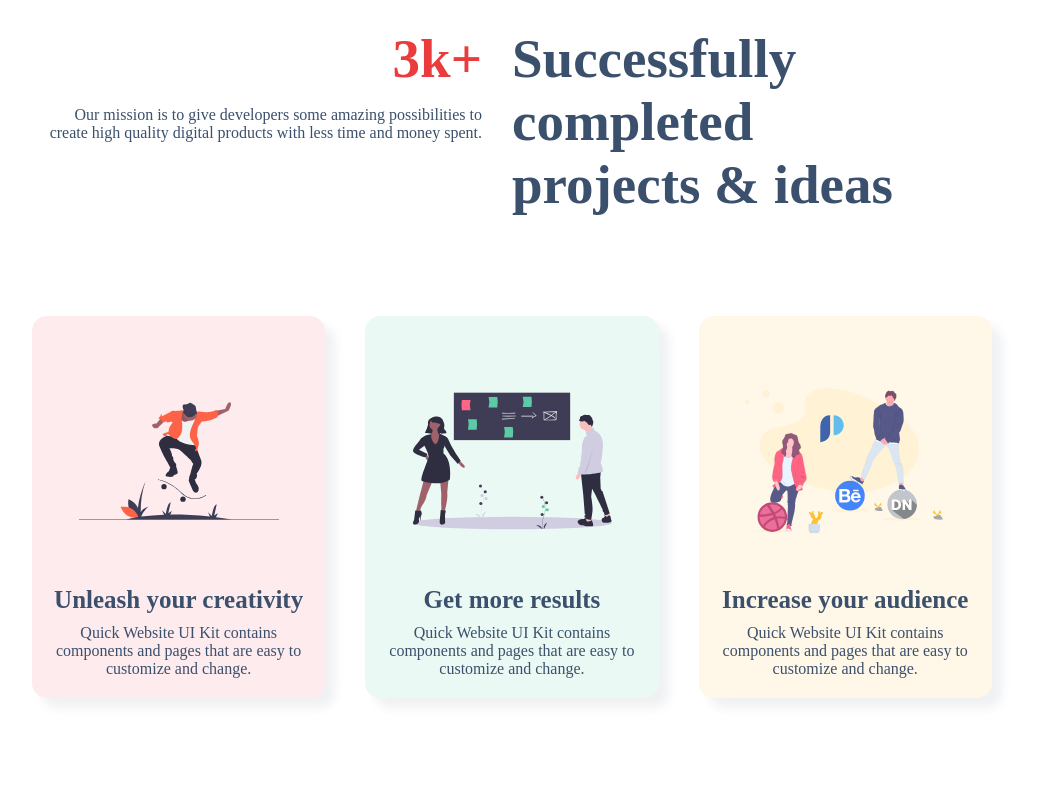
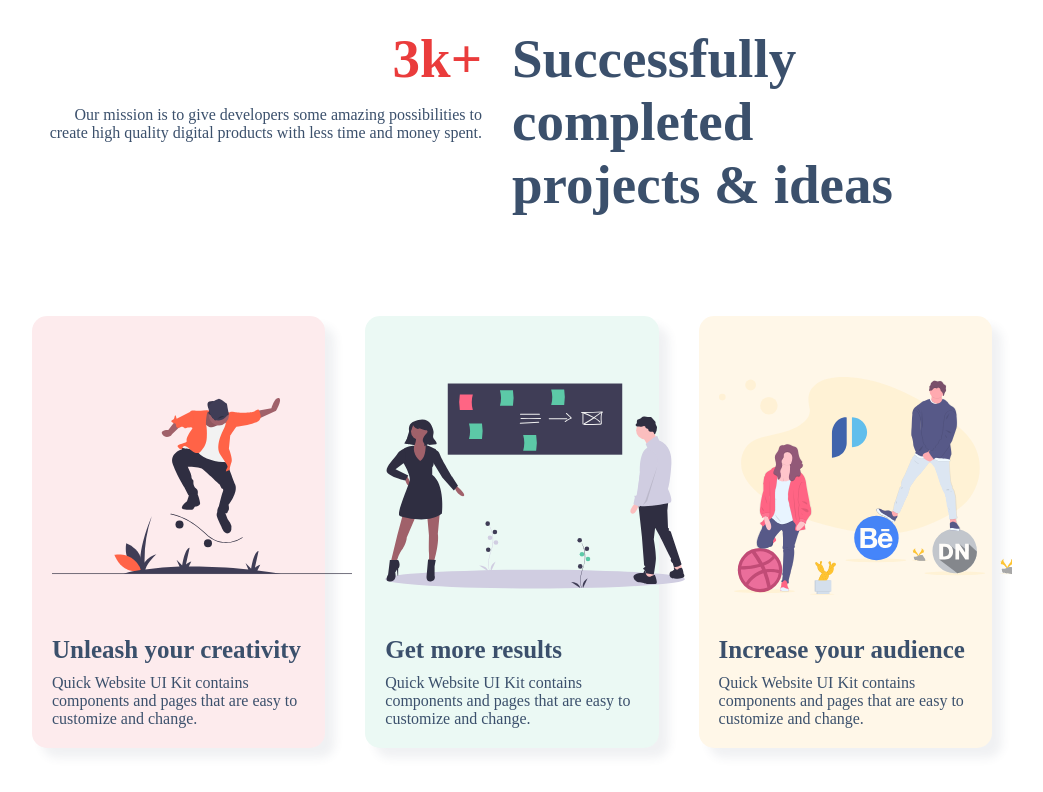
Before and after one commit to Foisal1/ssb-278-project2, a plain HTML site: page index.html in a window 1280 px wide. Shown: the part 700-1492 px from the top of the page, without its empty margins (128-1171 px from the left). Before the commit the page ends 1468 px from the top, so only its background shows below. Drawn offline with Linux system fonts and the light colour scheme.

Commit message:
Add files via upload

```diff
--- a/css/style.css
+++ b/css/style.css
@@ -95,20 +95,18 @@ section img{
     border-radius: 15px;
 }
 .blog img{
-    width: 200px;
-    height: 250px;
+    width: 300px;
+    height: 300px;
 }
 .blog h3{
     font-size: 25px;
     color: #3b506c;
     margin: auto;
-    text-align: center;
     margin-bottom: 10px;
 }
 .blog p{
     font-size: 16px;
     color: #3b506c;
-    text-align: center;
     margin: 0;
 }
 .red{
```
